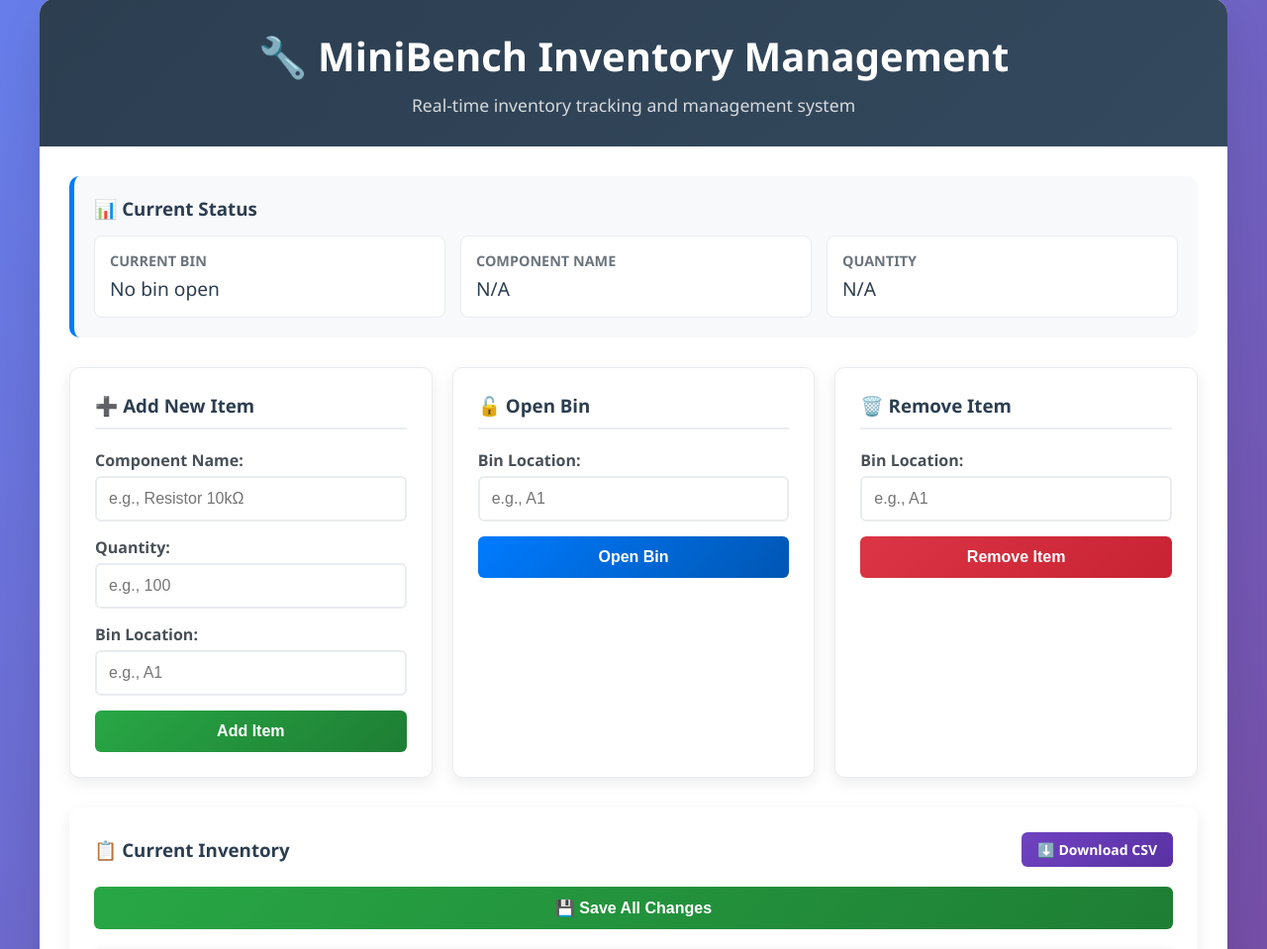
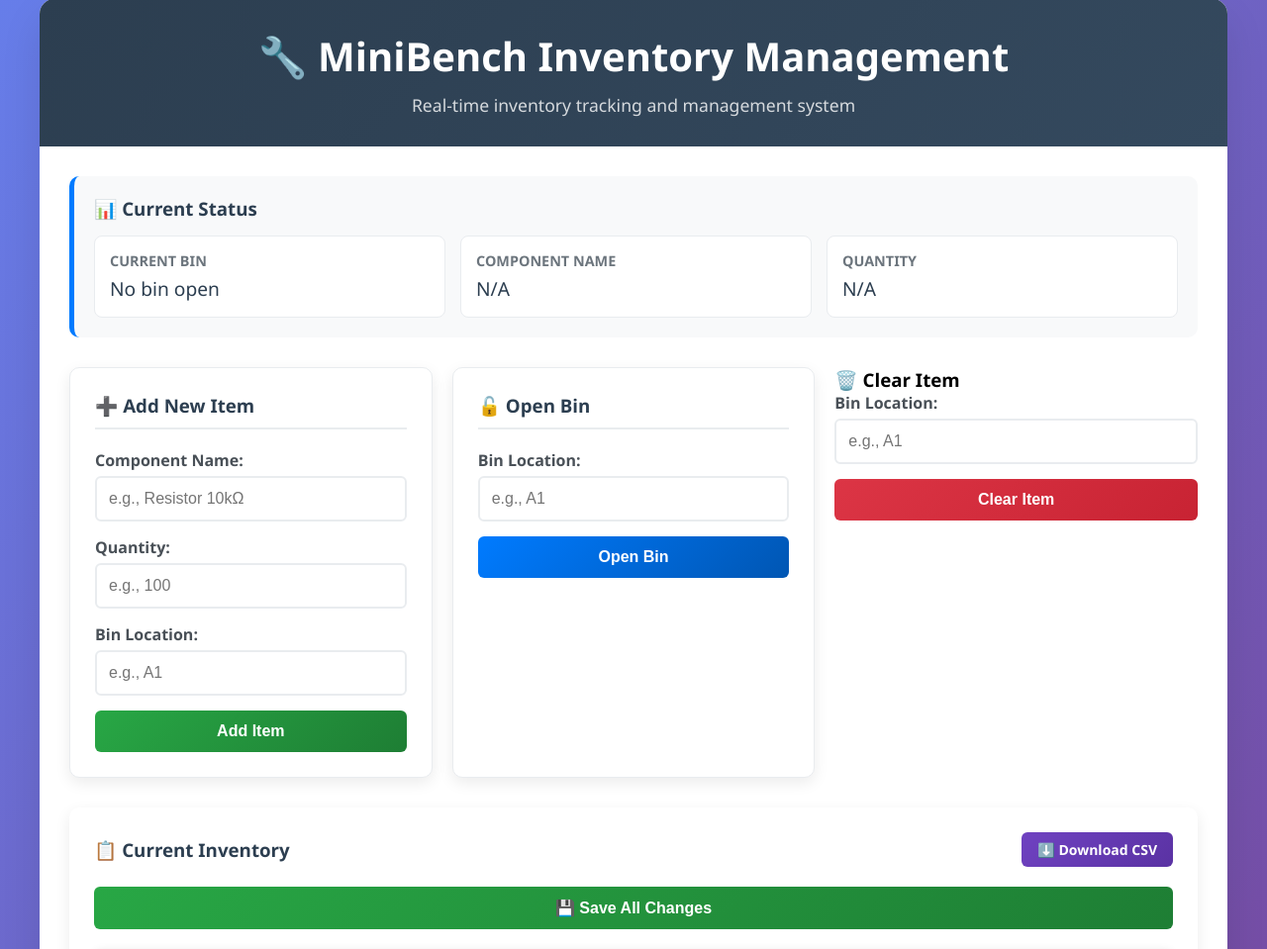
Before and after one commit to elilechien/MiniBenchIMS, a Python web app: template templates/index.html in a window 1280 px wide. Shown: the part 21-980 px from the top of the page at 99% size. Run offline with Jinja, Linux system fonts and the light colour scheme; the template is opened without the code that fills it, so the values that code supplies are empty.

```diff
--- a/templates/index.html
+++ b/templates/index.html
@@ -379,15 +379,15 @@
                     </form>
                 </div>
 
-                <!-- Remove Item -->
-                <div class="operation-card">
-                    <h3>🗑️ Remove Item</h3>
-                    <form method="POST" action="/remove">
+                <!-- Clear Item -->
+                <div class="card">
+                    <h3>🗑️ Clear Item</h3>
+                    <form method="POST" action="/clear">
                         <div class="form-group">
-                            <label for="remove_bin">Bin Location:</label>
-                            <input type="text" id="remove_bin" name="bin_location" required placeholder="e.g., A1">
+                            <label for="clear_bin">Bin Location:</label>
+                            <input type="text" id="clear_bin" name="bin_location" required placeholder="e.g., A1">
                         </div>
-                        <button type="submit" class="btn btn-danger">Remove Item</button>
+                        <button type="submit" class="btn btn-danger">Clear Item</button>
                     </form>
                 </div>
             </div>
```
Also changed, not shown: app.py (+28 -2 lines).
